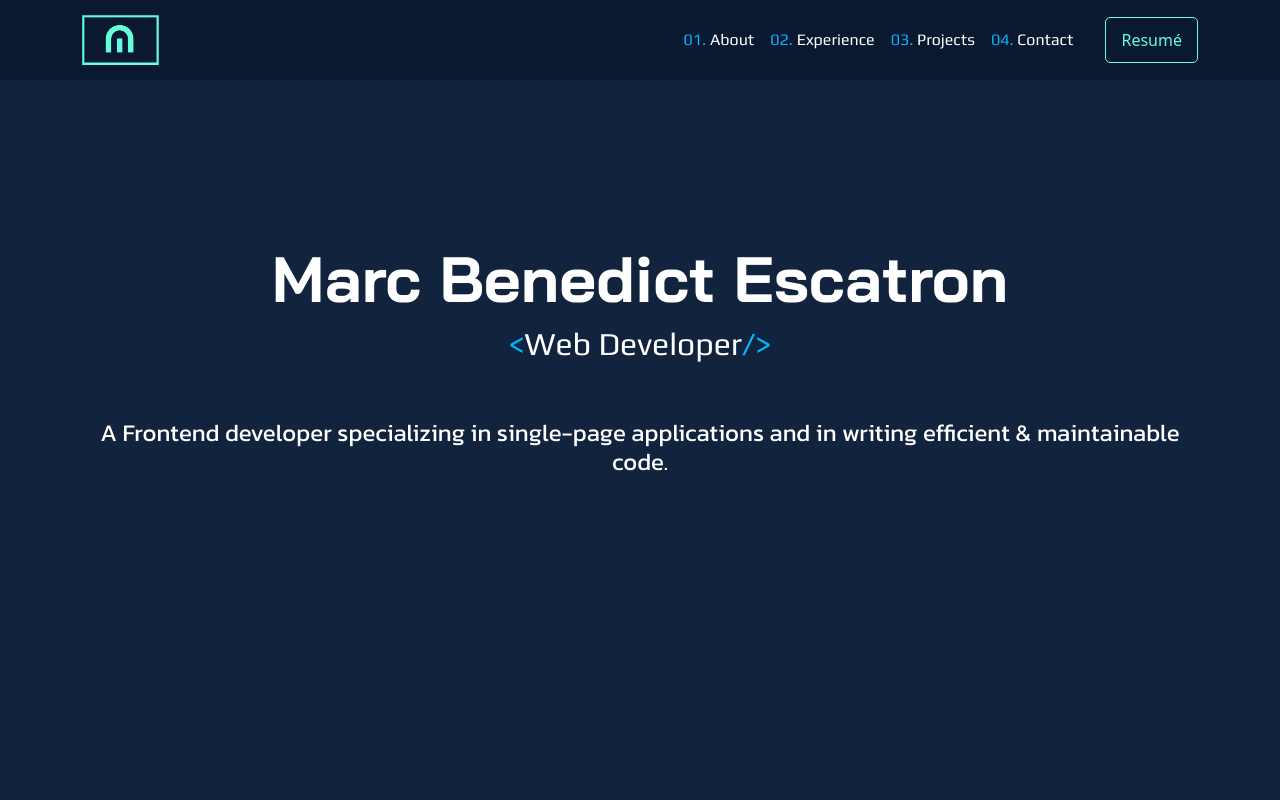
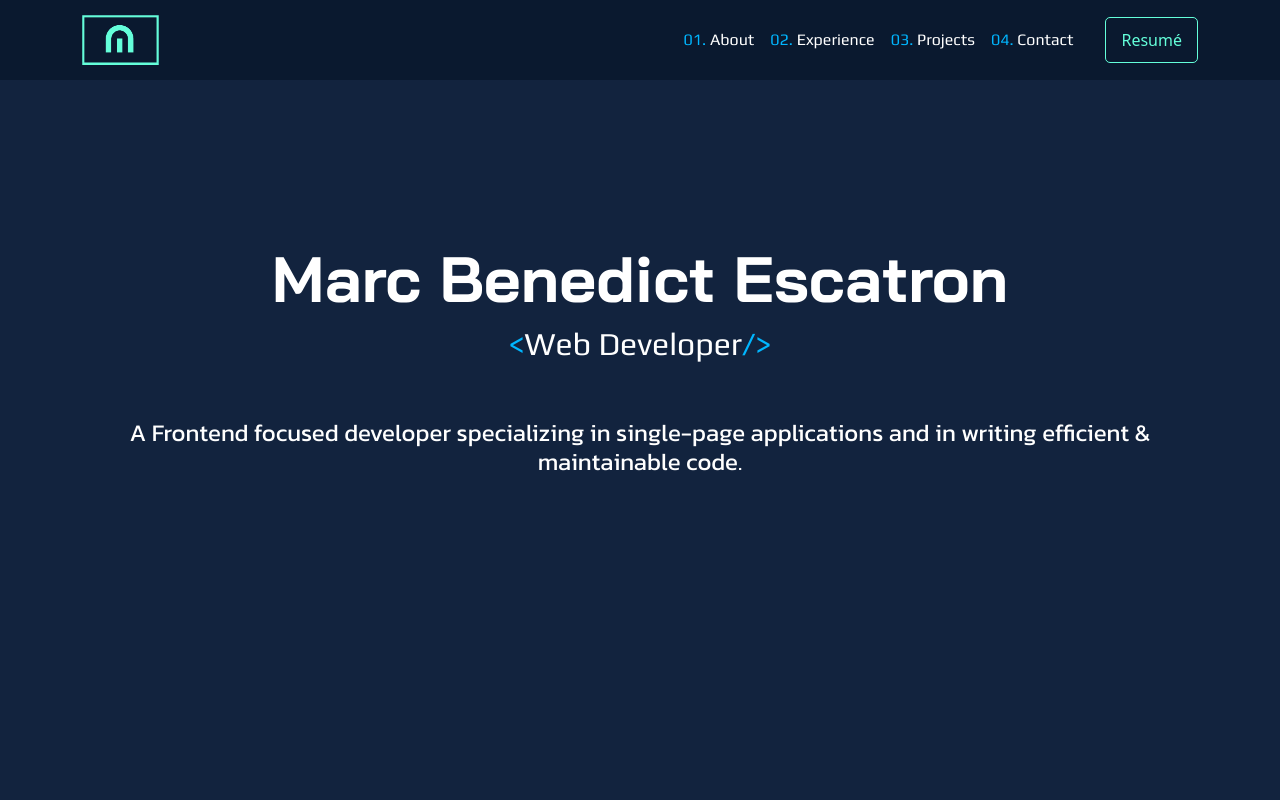
Before and after one commit to MarcEscatron07/marc-portfolio-nextjs, a Next.js app: page / in a window 1280 px wide. Shown: the top 800 px of the page. Built offline with nearby package versions, Linux system fonts and the light colour scheme.

Commit message:
applied minor changes

```diff
--- a/pages/index.tsx
+++ b/pages/index.tsx
@@ -15,7 +15,7 @@ export default function Home() {
   return (
     <>
       <Head>
-        <title>Marc Benedict Escatron | Frontend Web Developer</title>
+        <title>Marc Benedict Escatron | Web Developer</title>
       </Head>
       <Layout>
         <section id="home" className="page-section pt-0">
--- a/variables/index.tsx
+++ b/variables/index.tsx
@@ -28,7 +28,7 @@ const HEADER_LINKS: IHEADER_LINKS[] = [
 const HOME_HEADERS: IHOME_HEADERS[] = [
     { id: 'h1', text: 'Marc Benedict Escatron' },
     { id: 'h2', text: 'Web Developer' },
-    { id: 'h3', text: 'A Frontend developer specializing in single-page applications and in writing efficient & maintainable code.' },
+    { id: 'h3', text: 'A Frontend focused developer specializing in single-page applications and in writing efficient & maintainable code.' },
 ];
 
 const ABOUT_PARAGRAPHS: IABOUT_PARAGRAPHS[] = [
```
